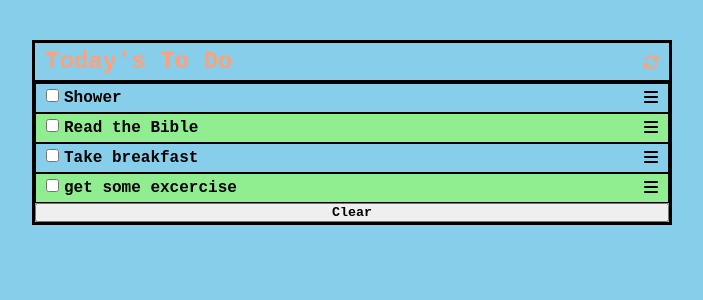
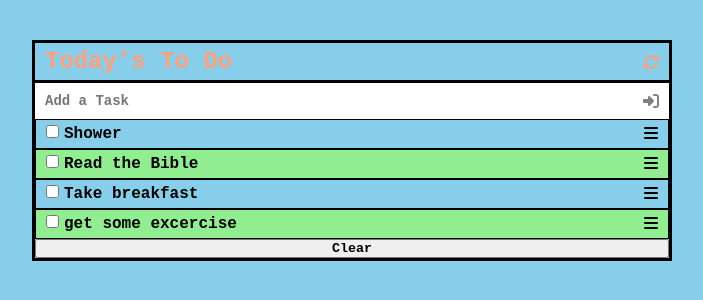
Before and after one commit to emmyobonyo/ToDoApp, a website built with webpack: page src/index.html in a window 1280 px wide. Shown: the whole page, without its empty margins (288-991 px from the left). Built offline with nearby package versions, Linux system fonts and the light colour scheme.

Commit message:
Add a form

```diff
--- a/src/index.html
+++ b/src/index.html
@@ -11,6 +11,10 @@
         <h2>Today's To Do</h2>
         <i class="fa fa-refresh"></i>
     </header>
+    <form class="form" id="form">
+        <input type="text" placeholder="Add a Task" id="title" class="input-text">
+        <i class="fa fa-sign-in"></i>
+    </form>
     <ul id="list-items"></ul>
     <button type="button" class="submit">Clear</button>
 </body>
--- a/src/style.css
+++ b/src/style.css
@@ -50,6 +50,24 @@ button {
   width: 100%;
 }
 
+.form {
+  display: flex;
+  width: 100%;
+}
+
+.input-text {
+  padding: 10px;
+  width: 100%;
+  border: none;
+  font-size: 14px;
+}
+
+.fa-sign-in {
+  padding: 10px;
+  background-color: white;
+  color:grey;
+}
+
 @media screen and (min-width: 768px) {
   body {
     width: 50%;
```
